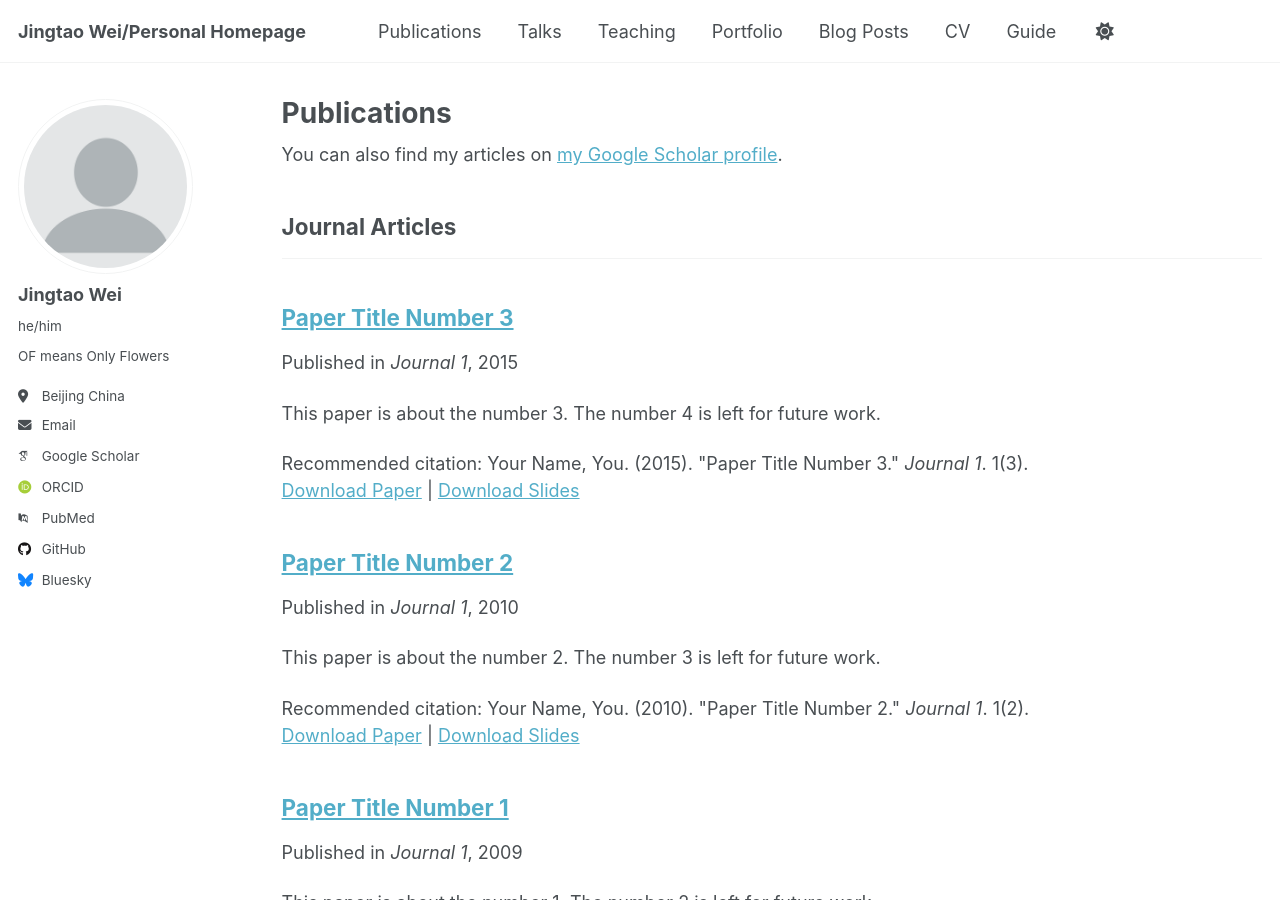
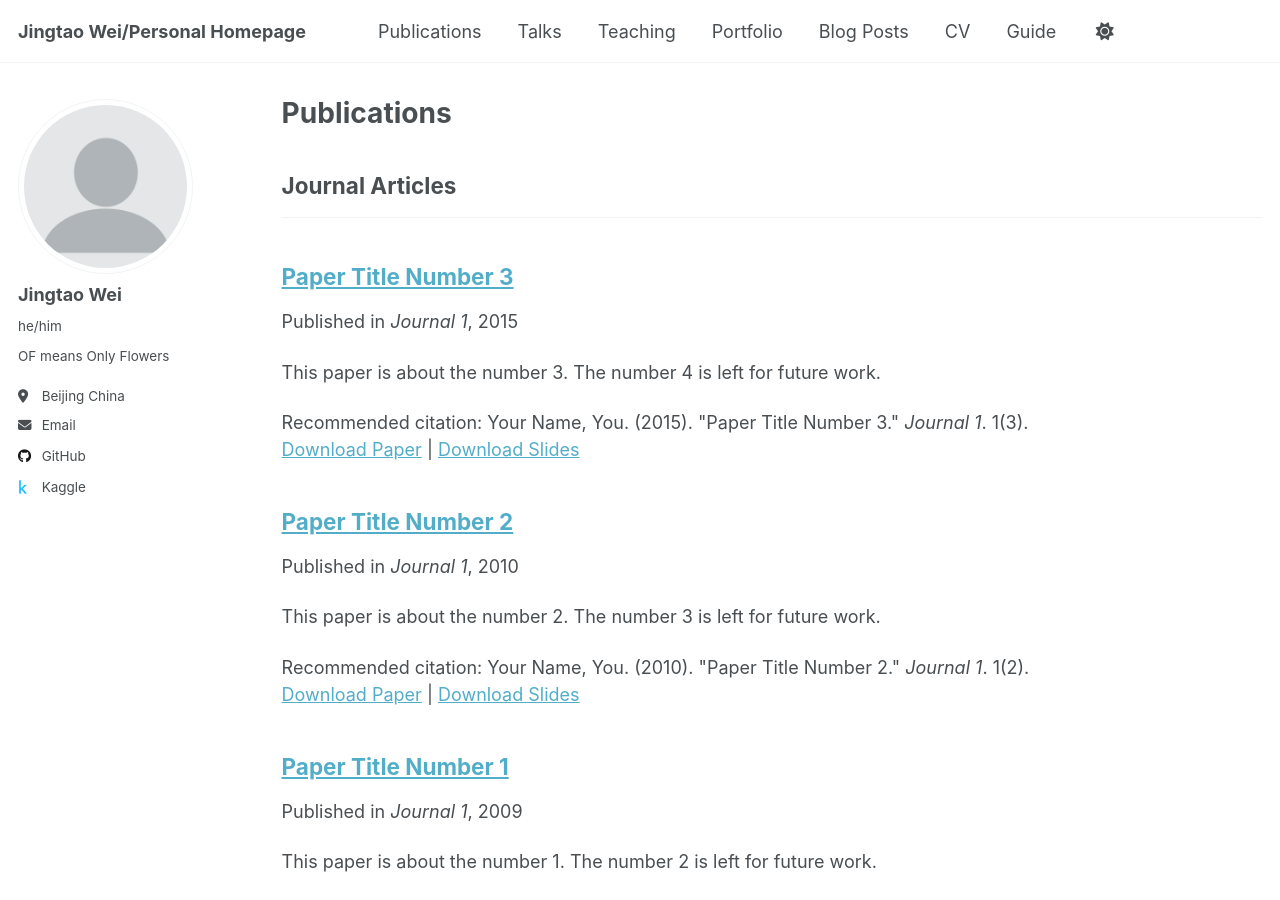
Before and after one commit to wayflower/wayflower.github.io, a Jekyll site: the page built from _pages/publications.html, in a window 1280 px wide and 900 px high. Built offline with Jekyll 4.4.1, drawn with Linux system fonts in a browser that asks for light colours; some web fonts are replaced; a script that is not in the unit is left out; some of the changed lines change nothing that is shown.

Commit message:
Update _config.yml

```diff
--- a/_config.yml
+++ b/_config.yml
@@ -1,11 +1,3 @@
-# Welcome to Jekyll!
-#
-# This config file is meant for settings that affect your entire site, values
-# which you are expected to set up once and rarely need to edit after that.
-# For technical reasons, this file is *NOT* reloaded automatically when you use
-# `jekyll serve -l -H localhost`. If you change this file, please restart the
-# server process.
-
 # Basic Site Settings
 locale                   : "en-US"
 site_theme               : "default"
@@ -34,12 +26,12 @@ author:
   # Academic websites
   academia         : # URL
   arxiv            : # URL - Update with the correct link to your profile
-  googlescholar    : "https://scholar.google.com/citations?user=PS_CX0AAAAAJ"
+  googlescholar    : # "https://scholar.google.com/citations?user=PS_CX0AAAAAJ"
   inspire-hep      : # URL
   impactstory      : # URL
-  orcid            : "https://orcid.org/yourorcidurl"
+  orcid            : # "https://orcid.org/yourorcidurl"
   semantic         : # URL
-  pubmed           : "https://www.ncbi.nlm.nih.gov/pubmed/?term=john+snow"
+  pubmed           : # "https://www.ncbi.nlm.nih.gov/pubmed/?term=john+snow"
   researchgate     : # URL
   scopus           : # URL
 
@@ -47,36 +39,15 @@ author:
   bitbucket        : # Username - Update with your username on the site
   codepen          : # Username
   dribbble         : # Username
-  github           : "academicpages"
-  kaggle           : # Username
+  github           : "wayflower"
+  kaggle           : "lit_flower"
   stackoverflow    : # User number or user number and name (i.e., use "1" or "1/jeff-atwood")
 
   # Social media
-  artstation       : # Username
-  bluesky          : "bsky.app" # Replace this with you Bluesky username
-  facebook         : # Username
-  flickr           : # Username
-  foursquare       : # Username
-  goodreads        : # Username
-  google_plus      : # Username
-  keybase          : # Username
-  instagram        : # Username
-  lastfm           : # Username
-  linkedin         : # Username
-  mastodon         : # URL
-  medium           : # URL
-  pinterest        : # Username
-  soundcloud       : # Username
-  steam            : # Username
-  telegram         : # URL
-  tumblr           : # Username
-  twitter          : # Username for X / Twitter
-  vine             : # Username
-  weibo            : # Username
-  wikipedia        : # Username
-  xing             : # Username
-  youtube          : # Username
-  zhihu            : # Username
+  wechat           : "wdd8552"
+  QQ               : "1420905837"
+  bilibili         : "飘带pia_"
+
 
 # Publication Category - The following the list of publication categories and their headings
 publication_category:
```
